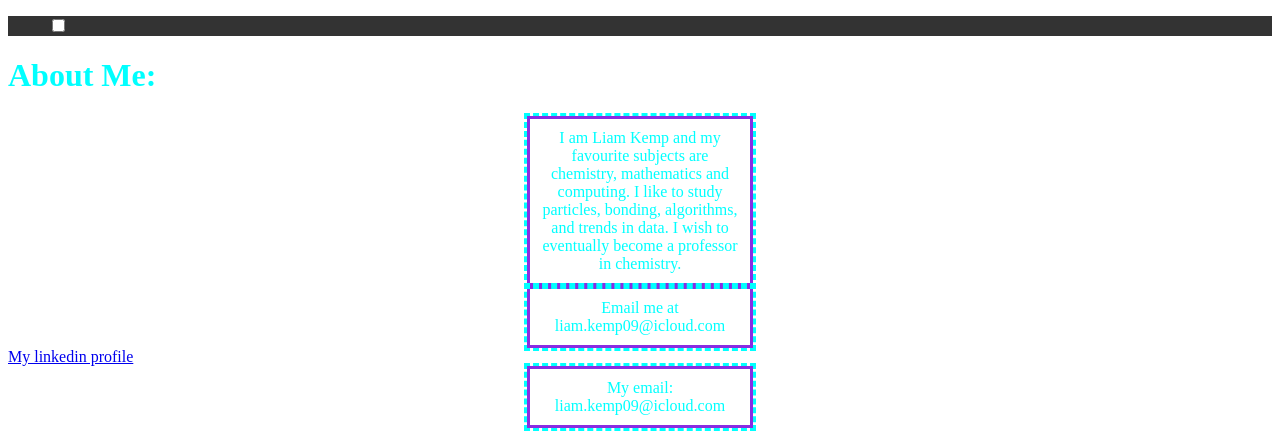
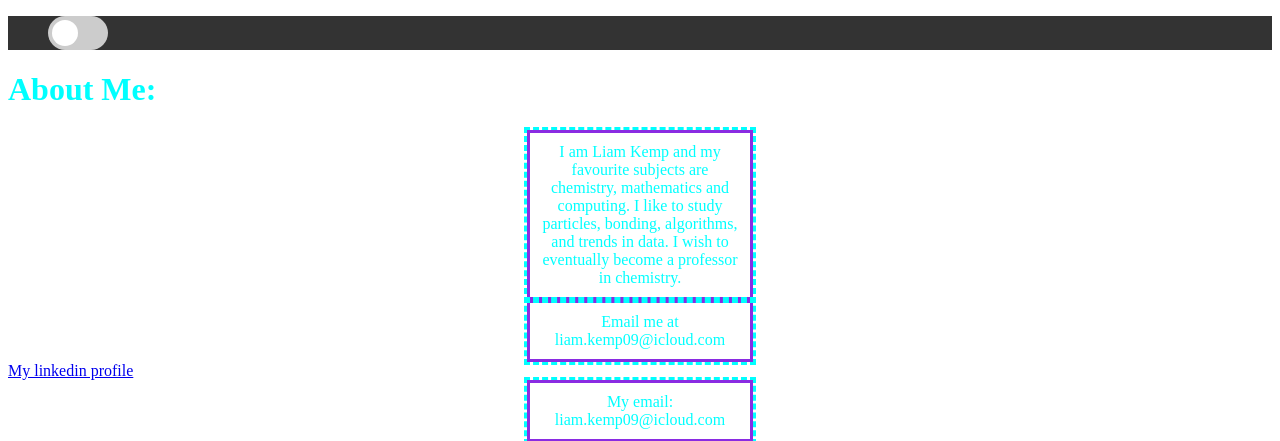
Before and after one commit to Player23thumb/My-website, a Flask app: template templates/about.html in a window 1280 px wide. Shown: the top 441 px of the page. Run offline with Flask 3, Linux system fonts and the light colour scheme; the template is opened without the code that fills it, so the values that code supplies are empty.

Commit message:
Update Style.css

```diff
--- a/static/Style.css
+++ b/static/Style.css
@@ -33,3 +33,73 @@ h1 {
 h2 {
   color: cyan;
 }
+
+form {
+  color: cyan;
+}
+
+.switch {
+  position: relative;
+  display: inline-block;
+  width: 60px;
+  height: 34px;
+}
+
+.switch input {
+  opacity: 0;
+  width: 0;
+  height: 0;
+}
+
+/* The slider */
+.slider {
+  position: absolute;
+  cursor: pointer;
+  top: 0;
+  left: 0;
+  right: 0;
+  bottom: 0;
+  background-color: #ccc;
+  -webkit-transition: .4s;
+  transition: .4s;
+}
+
+.slider:before {
+  position: absolute;
+  content: "";
+  height: 26px;
+  width: 26px;
+  left: 4px;
+  bottom: 4px;
+  background-color: white;
+  -webkit-transition: .4s;
+  transition: .4s;
+}
+
+input:checked + .slider {
+  background-color: #2196F3;
+}
+
+input:focus + .slider {
+  box-shadow: 0 0 1px #2196F3;
+}
+
+input:checked + .slider:before {
+  -webkit-transform: translateX(26px);
+  -ms-transform: translateX(26px);
+  transform: translateX(26px);
+}
+
+/* Rounded sliders */
+.slider.round {
+  border-radius: 34px;
+}
+
+.slider.round:before {
+  border-radius: 50%;
+}
+
+.dark-mode {
+  background-color: black;
+  color: white;
+}
```
